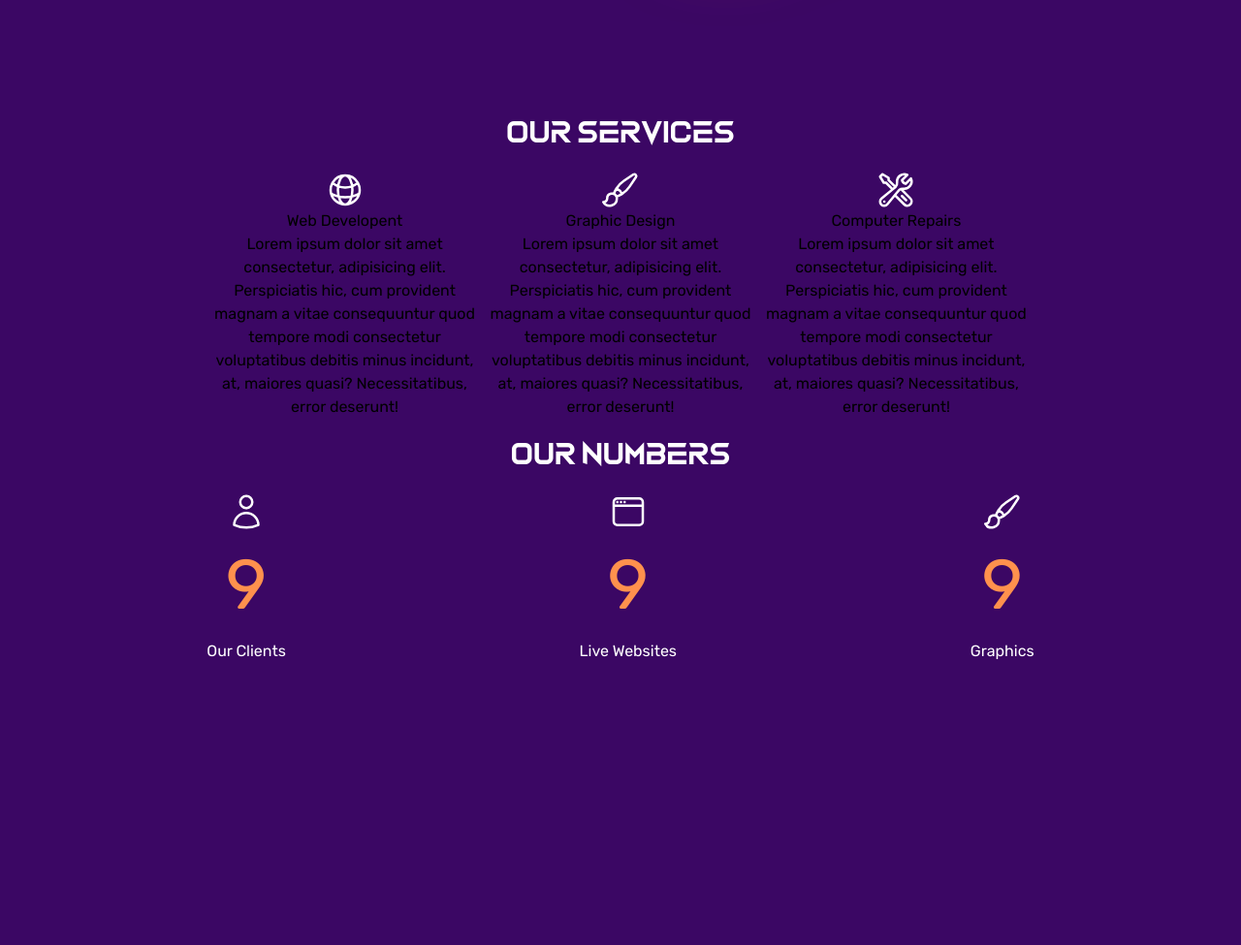
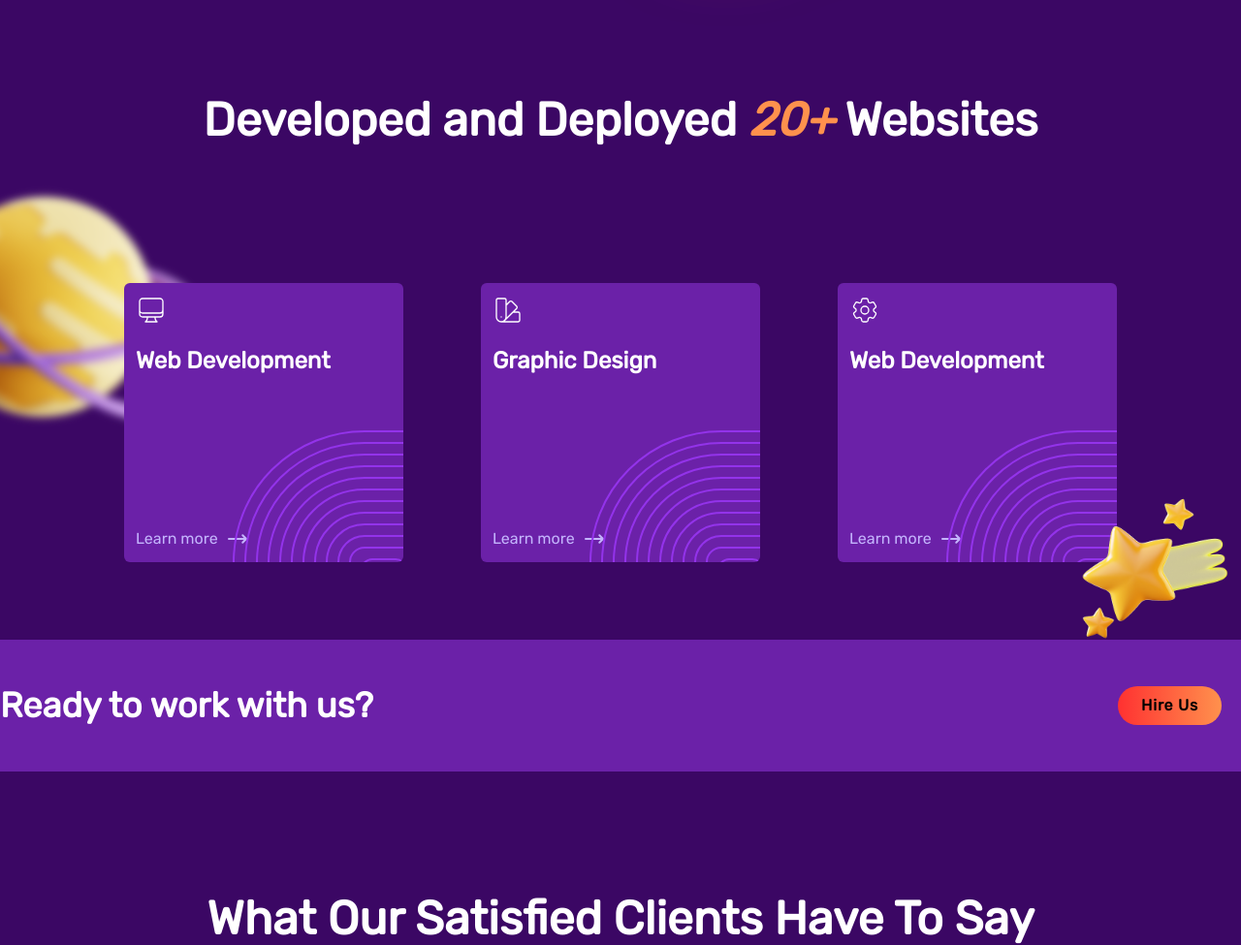
Before and after one commit to rudrprasad05/Procyon, an Astro site: page / in a window 1280 px wide. Shown: the part 700-1675 px from the top of the page at 97% size. Before the commit the page ends 1384 px from the top, so only its background shows below. Built offline with nearby package versions, Linux system fonts and the light colour scheme; Astro itself is replaced by a stand-in of ours.

Commit message:
done for the day. hero almost done footer left

```diff
--- /dev/null
+++ b/src/components/circle-designs.astro
@@ -0,0 +1,31 @@
+<div class="h-full origin-center absolute top-1/2 -right-1/2 pl-10">
+	<div class="p-2 border-solid aspect-square rounded-full h-full">
+		<div class="circle-designs">
+			<div class="circle-designs">
+				<div class="circle-designs">
+					<div class="circle-designs">
+						<div class="circle-designs">
+							<div class="circle-designs">
+								<div class="circle-designs">
+									<div class="circle-designs">
+										<div class="circle-designs">
+											<div class="circle-designs">
+												<div class="circle-designs">
+													<div class="circle-designs">
+														<div class="circle-designs">
+
+														</div>
+													</div>
+												</div>
+											</div>
+										</div>
+									</div>
+								</div>
+							</div>
+						</div>
+					</div>
+				</div>
+			</div>
+		</div>
+	</div>
+</div>
--- /dev/null
+++ b/src/components/client-testimonial.astro
@@ -0,0 +1,18 @@
+---
+
+const {name, image} = Astro.props
+
+---
+
+<div class="services-cards z-10">
+    <div class="absolute rotate-180 m-3">
+        <img src="/images/svg/quote-marks.svg" alt="" class="w-8 h-8">
+    </div>
+    <p class="text-white text-2xl font-extrabold h-min my-auto">
+        {name}
+    </p>
+
+   <div class="h-24 w-24 mt-auto ml-auto relative rounded-full overflow-clip">
+        <img src={image} alt="" class="object-contain">
+    </div>
+</div>
--- /dev/null
+++ b/src/components/services-card.astro
@@ -0,0 +1,23 @@
+---
+import CircleDesigns from "./circle-designs.astro";
+const {name, svg} = Astro.props
+
+---
+
+<div class="services-cards z-10">
+    <div class="absolute">
+        <img src={svg} alt="" class="service-card-img">
+    </div>
+    <p class="text-white text-2xl font-extrabold h-min my-auto">
+        {name}
+    </p>
+    <div class="h-min mt-auto text-secondary-color flex">
+        <p>
+            Learn more
+        </p>
+        <span class="ml-2">
+            <img src="/images/svg/right-arrow.svg" alt="" class="w-6 h-6">
+        </span>
+    </div>
+    <CircleDesigns></CircleDesigns>
+</div>
--- a/src/pages/index.astro
+++ b/src/pages/index.astro
@@ -3,6 +3,8 @@
 import Base from "../layout/base.astro";
 import "../style/main.css"
 
+import ServicesCard from "../components/services-card.astro";
+import ClientTestimonial from "../components/client-testimonial.astro";
 ---
 
 <Base title='Home'>
@@ -24,20 +26,6 @@ import "../style/main.css"
                 </div>
 			</div>
 
-			<!-- <div class="absolute w-16 h-16 top-2/3 left-full">
-
-				<svg width="20px" height="20px" viewBox="0 0 24 24" fill="none" xmlns="http://www.w3.org/2000/svg" class="absolute top-1/4 right-0">
-					<path class="stroke-white" d="M12 3C12 7.97056 16.0294 12 21 12C16.0294 12 12 16.0294 12 21C12 16.0294 7.97056 12 3 12C7.97056 12 12 7.97056 12 3Z" stroke="#000000" stroke-width="1.5" stroke-linecap="round" stroke-linejoin="round"/>
-				</svg>
-
-				<svg width="35px" height="35px" viewBox="0 0 24 24" fill="none" xmlns="http://www.w3.org/2000/svg">
-					<path class="stroke-white" d="M12 3C12 7.97056 16.0294 12 21 12C16.0294 12 12 16.0294 12 21C12 16.0294 7.97056 12 3 12C7.97056 12 12 7.97056 12 3Z" stroke="#000000" stroke-width="1.5" stroke-linecap="round" stroke-linejoin="round"/>
-				</svg>
-				<svg width="27px" height="27px" viewBox="0 0 24 24" fill="none" xmlns="http://www.w3.org/2000/svg" class="absolute bottom-0.5 right-1/4">
-					<path class="stroke-white" d="M12 3C12 7.97056 16.0294 12 21 12C16.0294 12 12 16.0294 12 21C12 16.0294 7.97056 12 3 12C7.97056 12 12 7.97056 12 3Z" stroke-width="1.5" stroke-linecap="round" stroke-linejoin="round"/>
-				</svg>
-
-		    </div> -->
 
 		</div>
         <div class="w-1/2">
@@ -48,128 +36,95 @@ import "../style/main.css"
 
 	</div>
 
+
+	<!-- Developed websites -->
+	<p class="text-white text-5xl text-center font-extrabold mb-36">
+		Developed and Deployed
+			<span class="text-procyon-pink italic ">20+</span>
+		Websites
+	</p>
+
 	<!-- services -->
+	<div class="grid h-30vw w-4/5 relative grid-cols-3 mx-auto gap-20 services-cont mb-20">
 
-	<div class="grid text-center">
+		<div class="w-2/12 absolute top-3/4 -right-32 z-20">
+			<img src="/images/star.png" alt="" class="w-full">
+		</div>
 
-		<p class="titles">Our Services</p>
+		<ServicesCard
+			name="Web Development"
+			svg="/images/svg/computer.svg"
 
-		<div class="flex w-8/12 justify-between mx-auto">
+		/>
 
-			<div class="">
-				<div class="w-min mx-auto">
-					<svg xmlns="http://www.w3.org/2000/svg" fill="none" viewBox="0 0 24 24" stroke-width="1.5" stroke="currentColor" class="counter-svg">
-						<path stroke-linecap="round" stroke-linejoin="round" d="M12 21a9.004 9.004 0 008.716-6.747M12 21a9.004 9.004 0 01-8.716-6.747M12 21c2.485 0 4.5-4.03 4.5-9S14.485 3 12 3m0 18c-2.485 0-4.5-4.03-4.5-9S9.515 3 12 3m0 0a8.997 8.997 0 017.843 4.582M12 3a8.997 8.997 0 00-7.843 4.582m15.686 0A11.953 11.953 0 0112 10.5c-2.998 0-5.74-1.1-7.843-2.918m15.686 0A8.959 8.959 0 0121 12c0 .778-.099 1.533-.284 2.253m0 0A17.919 17.919 0 0112 16.5c-3.162 0-6.133-.815-8.716-2.247m0 0A9.015 9.015 0 013 12c0-1.605.42-3.113 1.157-4.418" />
-					</svg>
+		<ServicesCard
+			name="Graphic Design"
+			svg="/images/svg/graphics.svg"
 
-				</div>
+		/>
 
-				<p>
-					Web Developent
-				</p>
+		<ServicesCard
+			name="Web Development"
+			svg="/images/svg/gear.svg"
 
-				<p>
-					Lorem ipsum dolor sit amet consectetur, adipisicing elit. Perspiciatis hic, cum provident magnam a vitae consequuntur quod tempore modi consectetur voluptatibus debitis minus incidunt, at, maiores quasi? Necessitatibus, error deserunt!
-				</p>
-			</div>
+		/>
 
-			<div>
-				<div class="w-min mx-auto">
-					<svg xmlns="http://www.w3.org/2000/svg" fill="none" viewBox="0 0 24 24" stroke-width="1.5" stroke="currentColor" class="counter-svg">
-  						<path stroke-linecap="round" stroke-linejoin="round" d="M9.53 16.122a3 3 0 00-5.78 1.128 2.25 2.25 0 01-2.4 2.245 4.5 4.5 0 008.4-2.245c0-.399-.078-.78-.22-1.128zm0 0a15.998 15.998 0 003.388-1.62m-5.043-.025a15.994 15.994 0 011.622-3.395m3.42 3.42a15.995 15.995 0 004.764-4.648l3.876-5.814a1.151 1.151 0 00-1.597-1.597L14.146 6.32a15.996 15.996 0 00-4.649 4.763m3.42 3.42a6.776 6.776 0 00-3.42-3.42" />
-					</svg>
+		<div class="w-4/12 absolute -top-2/4 -left-1/4 z-0 blur-sm rotate-45">
+			<img src="/images/yellow-planet.png" alt="" class="w-full">
+		</div>
 
 
-				</div>
+	</div>
 
-				<p>
-					Graphic Design
-				</p>
-
-				<p>
-					Lorem ipsum dolor sit amet consectetur, adipisicing elit. Perspiciatis hic, cum provident magnam a vitae consequuntur quod tempore modi consectetur voluptatibus debitis minus incidunt, at, maiores quasi? Necessitatibus, error deserunt!
-				</p>
+	<!-- ready to work with us -->
+	<div class="w-full bg-procyon-highlight-purple h-min py-12">
+		<div class="flex w-full bg-procyon-highlight-purple h-min justify-between w-7/12 mx-auto">
+			<p class="text-white text-4xl text-center font-extrabold h-min">
+				Ready to work with us?
+			</p>
+			<div class="">
+				<button class="btn font-semibold tracking-wider burningBtn h-min">Hire Us</button>
 			</div>
-
-			<div>
-				<div class="w-min mx-auto">
-					<svg xmlns="http://www.w3.org/2000/svg" fill="none" viewBox="0 0 24 24" stroke-width="1.5" stroke="currentColor" class="counter-svg">
-						<path stroke-linecap="round" stroke-linejoin="round" d="M11.42 15.17L17.25 21A2.652 2.652 0 0021 17.25l-5.877-5.877M11.42 15.17l2.496-3.03c.317-.384.74-.626 1.208-.766M11.42 15.17l-4.655 5.653a2.548 2.548 0 11-3.586-3.586l6.837-5.63m5.108-.233c.55-.164 1.163-.188 1.743-.14a4.5 4.5 0 004.486-6.336l-3.276 3.277a3.004 3.004 0 01-2.25-2.25l3.276-3.276a4.5 4.5 0 00-6.336 4.486c.091 1.076-.071 2.264-.904 2.95l-.102.085m-1.745 1.437L5.909 7.5H4.5L2.25 3.75l1.5-1.5L7.5 4.5v1.409l4.26 4.26m-1.745 1.437l1.745-1.437m6.615 8.206L15.75 15.75M4.867 19.125h.008v.008h-.008v-.008z" />
-					</svg>
-
-				</div>
-
-				<p>
-					Computer Repairs
-				</p>
-
-				<p>
-					Lorem ipsum dolor sit amet consectetur, adipisicing elit. Perspiciatis hic, cum provident magnam a vitae consequuntur quod tempore modi consectetur voluptatibus debitis minus incidunt, at, maiores quasi? Necessitatibus, error deserunt!
-				</p>
-			</div>
-
 		</div>
 
 	</div>
 
-	<!-- counter -->
+	<!-- jesus -->
 
-	<div class="gri text-center">
+	<div class="my-32">
 
-		<p class="titles">Our Numbers</p>
-		<div class="flex w-8/12 justify-between mx-auto">
+		<p class="text-white text-5xl text-center font-extrabold mb-16">
+			What Our Satisfied Clients Have To Say
+		</p>
+		<div class="grid h-30vw w-4/5 relative grid-cols-3 mx-auto gap-20 services-cont mb-20">
 
-			<div>
-				<div class="w-min mx-auto">
-					<svg xmlns="http://www.w3.org/2000/svg" fill="none" viewBox="0 0 24 24" stroke-width="1.5" stroke="currentColor" class="counter-svg">
-						<path stroke-linecap="round" stroke-linejoin="round" d="M15.75 6a3.75 3.75 0 11-7.5 0 3.75 3.75 0 017.5 0zM4.501 20.118a7.5 7.5 0 0114.998 0A17.933 17.933 0 0112 21.75c-2.676 0-5.216-.584-7.499-1.632z" />
-					</svg>
+			<ClientTestimonial
+				name="Anav"
+				image="/images/anav.jpg"
+			/>
 
-				</div>
-				<div>
-					<p class="num text-procyon-pink  my-5 text-7xl" data-value="9">9</p>
-				</div>
-				<div>
-					<p class="text-white text-base">Our Clients</p>
-				</div>
-			</div>
+			<ClientTestimonial
+				name="Rudr"
+				image="/images/rudr.jpg"
+			/>
+
+			<ClientTestimonial
+				name="Rudr"
+				image="/images/anav.jpg"
+			/>
 
 
-			<div>
-				<div class="w-min mx-auto">
-					<svg xmlns="http://www.w3.org/2000/svg" fill="none" viewBox="0 0 24 24" stroke-width="1.5" stroke="currentColor" class="counter-svg">
-						<path stroke-linecap="round" stroke-linejoin="round" d="M3 8.25V18a2.25 2.25 0 002.25 2.25h13.5A2.25 2.25 0 0021 18V8.25m-18 0V6a2.25 2.25 0 012.25-2.25h13.5A2.25 2.25 0 0121 6v2.25m-18 0h18M5.25 6h.008v.008H5.25V6zM7.5 6h.008v.008H7.5V6zm2.25 0h.008v.008H9.75V6z" />
-					</svg>
+			<div class="w-6/12 absolute -bottom-2/4 -left-1/3 z-0 blur-sm rotate-45">
+				<img src="/images/pink-planet.png" alt="" class="w-full">
+			</div>
+		</div>
 
 
-				</div>
-				<div>
-					<p class="num text-procyon-pink my-5  text-7xl" data-value="9">9</p>
-				</div>
-				<div>
-					<p class="text-white text-base text-center">Live Websites</p>
-				</div>
-			</div>
+
+	</div>
 
 
-			<div>
-				<div class="w-min mx-auto">
-					<svg xmlns="http://www.w3.org/2000/svg" fill="none" viewBox="0 0 24 24" stroke-width="1.5" stroke="currentColor" class="counter-svg">
-						<path stroke-linecap="round" stroke-linejoin="round" d="M9.53 16.122a3 3 0 00-5.78 1.128 2.25 2.25 0 01-2.4 2.245 4.5 4.5 0 008.4-2.245c0-.399-.078-.78-.22-1.128zm0 0a15.998 15.998 0 003.388-1.62m-5.043-.025a15.994 15.994 0 011.622-3.395m3.42 3.42a15.995 15.995 0 004.764-4.648l3.876-5.814a1.151 1.151 0 00-1.597-1.597L14.146 6.32a15.996 15.996 0 00-4.649 4.763m3.42 3.42a6.776 6.776 0 00-3.42-3.42" />
-					</svg>
 
-				</div>
-				<div>
-					<p class="num text-procyon-pink my-5 text-7xl" data-value="9">9</p>
-				</div>
-				<div>
-					<p class="text-white text-base text-cenetr">Graphics</p>
-				</div>
-			</div>
-
-		</div>
-
-	</div>
 
 
 </Base>
@@ -181,25 +136,3 @@ import "../style/main.css"
     tl.from('.heroDescription', {  opacity: 0, duration: 0.25, ease:"power2"});
     tl.from('.heroBtn', {stagger: 0.2, y: 25 , opacity: 0, ease: "back.out(3)"});
 </script>
-
-<!-- <script>
-
-	let valueDisplays = document.querySelectorAll(".num");
-	let interval = 3000;
-
-	valueDisplays.forEach((valueDisplay) => {
-		let startValue = 0;
-		let endValue = parseInt(valueDisplay.getAttribute("data-value"));
-		let duration = Math.floor(interval / endValue);
-
-		let counter = setInterval(function () {
-			startValue +=1;
-
-			valueDisplay.textContent = startValue;
-			if (startValue == endValue) {
-				clearInterval(counter);
-			}
-		}, duration);
-	});
-
-</script> -->
--- a/src/style/main.css
+++ b/src/style/main.css
@@ -21,6 +21,21 @@
 
     .titles{
       @apply h1 text-3xl my-5 w-full text-center text-white
+    }
+
+    .services-cards{
+        @apply relative grid h-full rounded-md bg-procyon-highlight-purple aspect-square p-3 overflow-clip
+    }
+
+    .service-card-img{
+
+        @apply w-8 h-8 ml-3 mt-3
+    }
+
+
+
+    .circle-designs{
+        @apply p-2.5 border-solid border-2 border-secondary-color-2 aspect-square rounded-full h-full
     }
 
 }
--- a/tailwind.config.cjs
+++ b/tailwind.config.cjs
@@ -7,6 +7,9 @@ module.exports = {
 
 				'procyon-pink': '#FF914D',
 				'procyon-purple': '#3b0764',
+        'procyon-highlight-purple': '#6B21A8',
+        'secondary-color': '#C4B5FD',
+        'secondary-color-2': '#9333EA'
 			  },
               height: {
                 "10v": "10vh",
```
Also changed, not shown: public/bg/hero-bg.jpeg (deleted), public/images/pink-planet.png (added), public/images/star.png (added), public/images/svg/computer.svg (added), public/images/svg/gear.svg (added), public/images/svg/graphics.svg (added), public/images/svg/quote-marks.svg (added), public/images/svg/right-arrow.svg (added), public/images/yellow-planet.png (added), src/components/ready-to-work.astro (added), src/components/star.svg (deleted), 1 other file.
